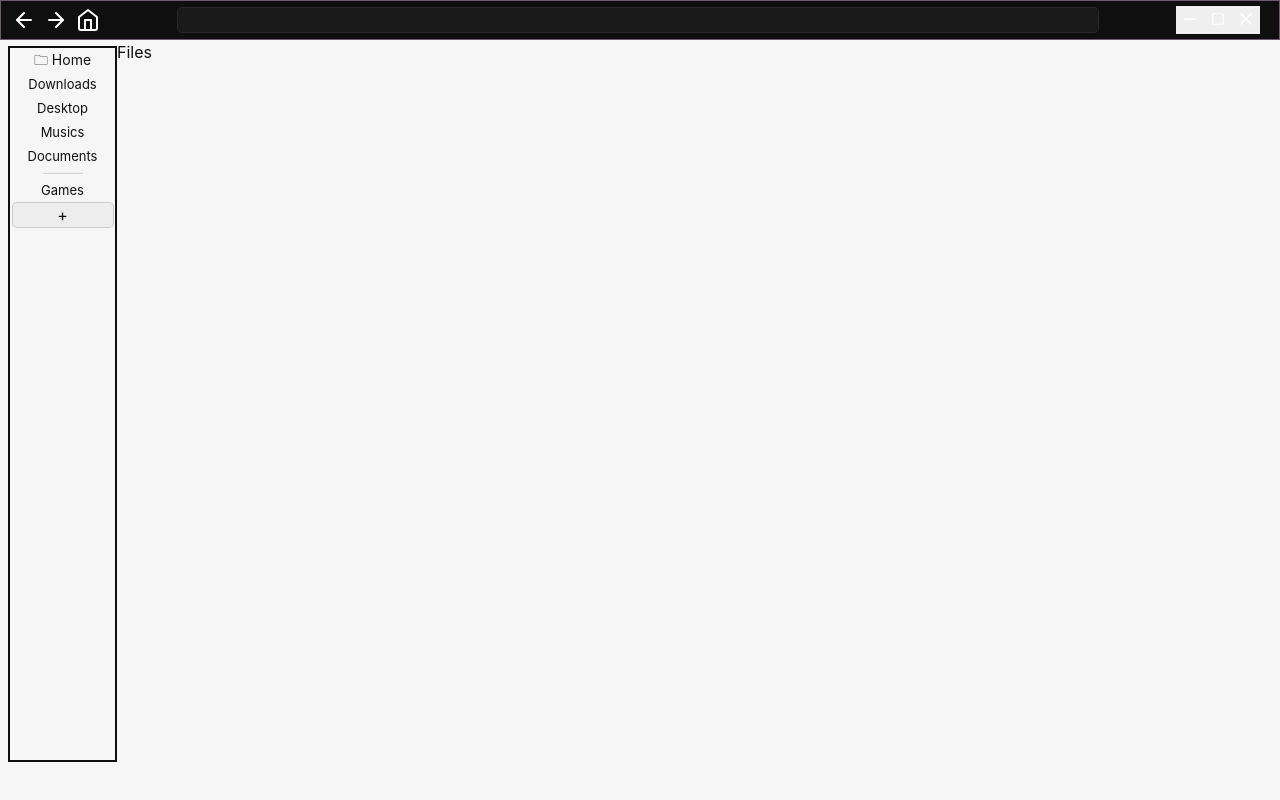
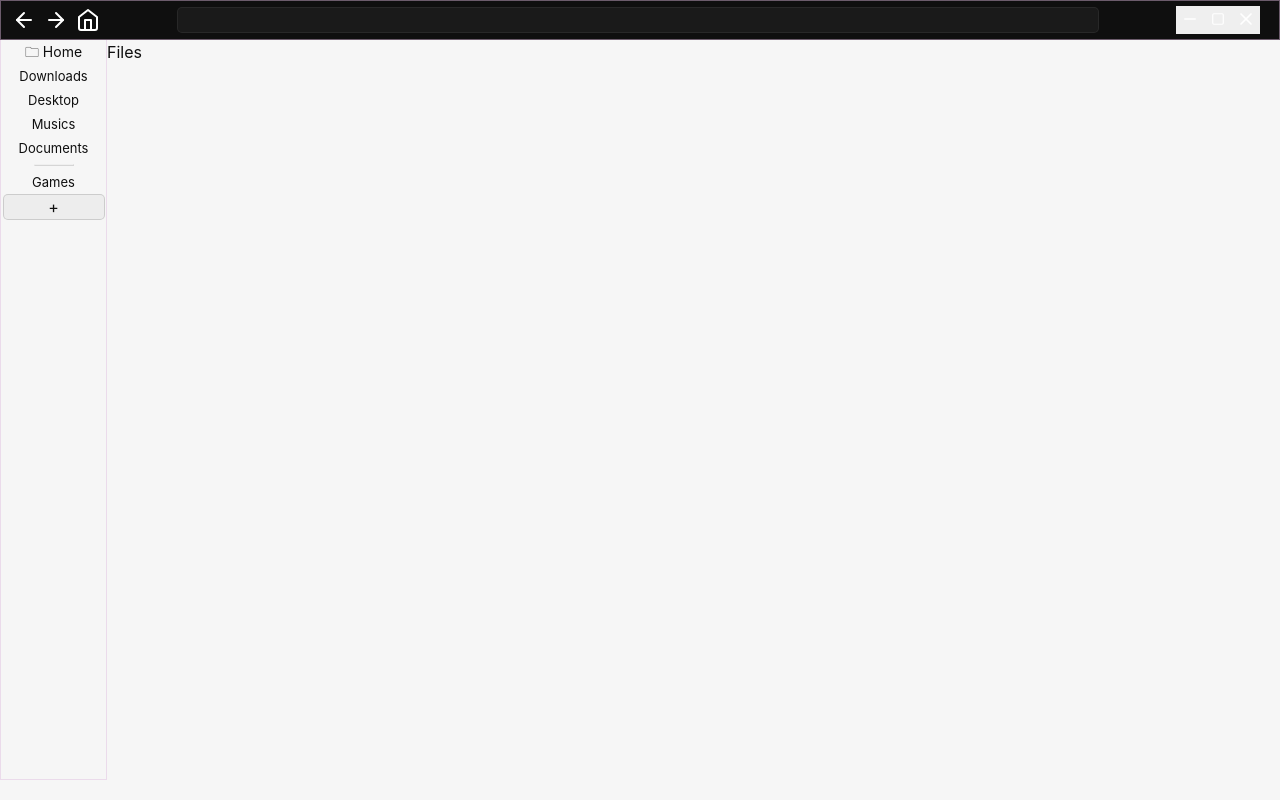
Before and after one commit to PleahMaCaka/Ruka, a Svelte app: page / in a window 1280 px wide. Built offline with nearby package versions, Linux system fonts and the light colour scheme.

Commit message:
chore: using color plate

```diff
--- a/src/App.svelte
+++ b/src/App.svelte
@@ -3,6 +3,7 @@
   import SideBar from "./lib/components/SideBar/SideBar.svelte"
   import ContextMenu from "./lib/components/ContextMenu/ContextMenu.svelte"
   import rukaIcon from "./static/Ruka.png"
+  import { colorPlate as color } from "./lib/stores/ColorPlate";
 </script>
 
 <svelte:head>
@@ -10,7 +11,7 @@
   <link rel="icon" type="image/png" href="{rukaIcon}"/>
 </svelte:head>
 
-<main class="app-container">
+<main class="app-container" style="--main-color: {color.main}">
   <TopBar/>
   <div class="content-container">
     <div class="sidebar-container">
@@ -36,12 +37,12 @@
     display: flex;
     justify-content: center;
     justify-self: center;
-    border: #0f0f0f 2px solid;
+    /*border remove top and else : border: var(--main-color) 1px solid; */
+    border-left: var(--main-color) 1px solid;
+    border-right: var(--main-color) 1px solid;
+    border-bottom: var(--main-color) 1px solid;
 
-    margin-top: 6px;
-    margin-left: 8px;
-
-    height: 89vh;
+    height: 92.4vh;
     width: 105px;
   }
 
--- /dev/null
+++ b/src/lib/stores/ColorPlate.ts
@@ -0,0 +1,3 @@
+export let colorPlate = {
+    main: "rgba(221, 187, 221, 0.45)",
+}
```
